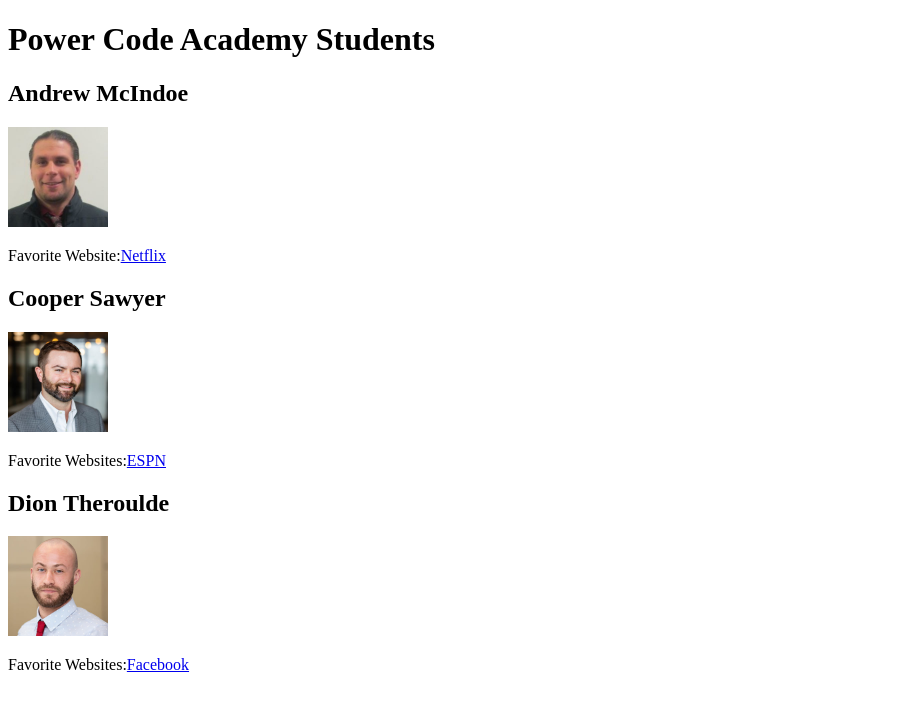
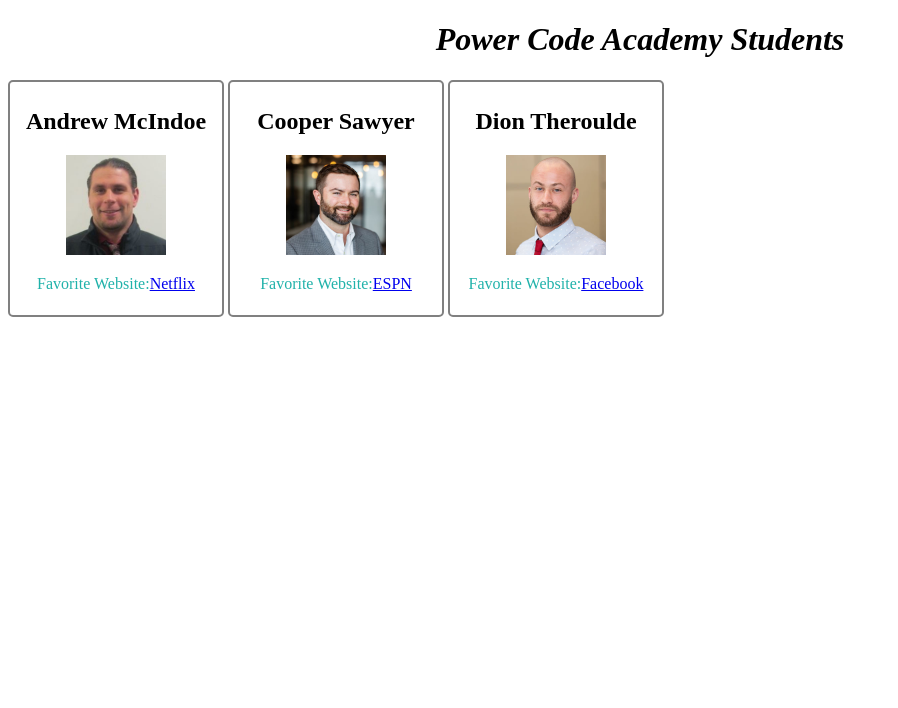
Before and after one commit to GordonHodanich/gordon_and_ivan_first_git_project, a plain HTML site: page index.html in a window 1280 px wide. Shown: the whole page, without its empty margins (0-898 px from the left). Drawn offline with Linux system fonts and the light colour scheme.

Commit message:
Added CSS styles

```diff
--- /dev/null
+++ b/CSS/style.css
@@ -0,0 +1,17 @@
+h1{
+    font-style:italic;
+    text-align:center;
+}
+
+.favorite-website{
+    color:lightseagreen;
+}
+
+div.developer {
+    width: 200px;
+    display: inline-block;
+    border: 2px solid grey;
+    border-radius: 5px;
+    padding: 6px;
+    text-align: center;
+  }
--- a/index.html
+++ b/index.html
@@ -1,18 +1,25 @@
 <!DOCTYPE html>
-<title>"Code Academy Students"</title>
-<h1>Power Code Academy Students</h1>
+
+<head>
+    <link rel="stylesheet" href="css/style.css">
+    <title>Power Code Academy Students</title>
+</head>
+<body> <h1>Power Code Academy Students</h1>
 <div class="developer">
     <h2>Andrew McIndoe</h2>
     <img alt="Andrew McIndoe" src="img/AndrewMcIndoe.jpg" style="width:100px;height:100px;">
-<p>Favorite Website:<a href= "https://www.netflix.com">Netflix </a></p>
+<p class="favorite-website">Favorite Website:<a href= "https://www.netflix.com">Netflix </a></p>
+</div>
 
-
+<div class="developer">
     <h2>Cooper Sawyer</h2>
     <img alt="Cooper Sawyer" src="img/CooperSawyer.jpg" style="width:100px;height:100px;">
-<p>Favorite Websites:<a href= "https://www.espn.com/">ESPN</a> </p>
+<p class="favorite-website">Favorite Website:<a href= "https://www.espn.com/">ESPN</a> </p>
+</div>
 
+<div class="developer">
     <h2>Dion Theroulde</h2>
     <img alt="Dion Theroulde" src="img/DionTheroulde.jpg" style="width:100px;height:100px;">
- <p>Favorite Websites:<a href= "https://www.facebook.com/">Facebook</a></p>
-
+ <p class="favorite-website">Favorite Website:<a href= "https://www.facebook.com/">Facebook</a></p>
 </div>
+</body>
```
Also changed, not shown: 1 other file.
